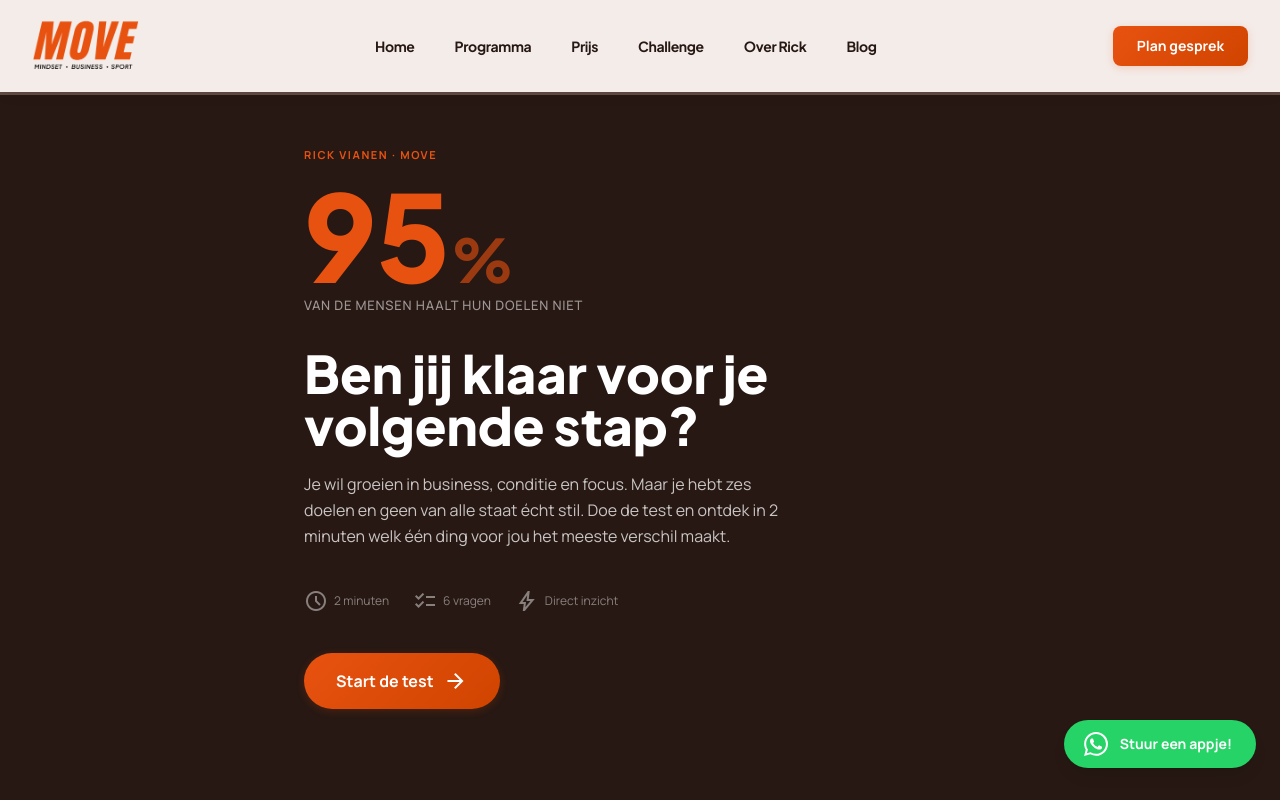
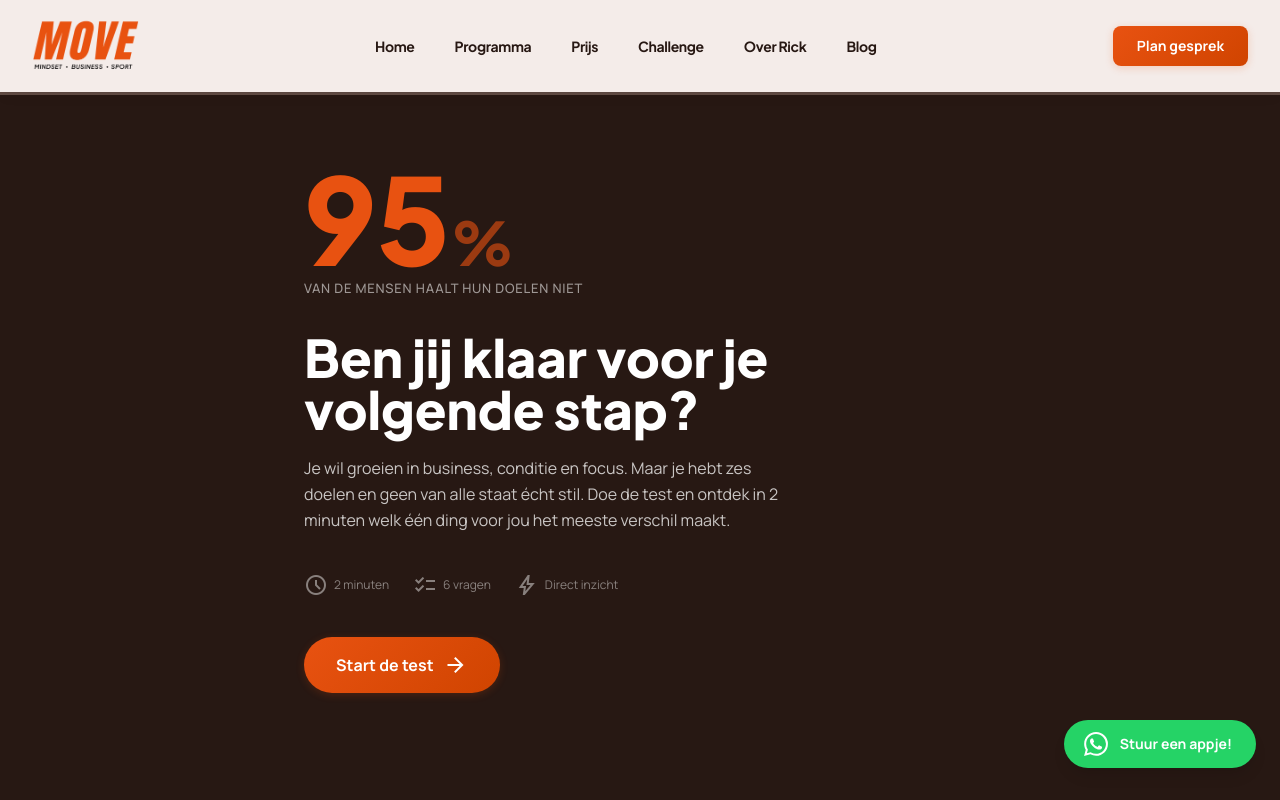
Before and after one commit to iwbtools-a11y/rick-vianen, a Next.js app: page /quiz in a window 1280 px wide. Shown: the top 800 px of the page. Built offline with nearby package versions, Linux system fonts and the light colour scheme.

Commit message:
Remove redundant "Rick Vianen · MOVE" label from quiz intro
Co-Authored-By: Claude Sonnet 4.6 <noreply@anthropic.com>

```diff
--- a/src/app/quiz/quiz-client.tsx
+++ b/src/app/quiz/quiz-client.tsx
@@ -296,10 +296,6 @@ export function QuizClient() {
           <>
           <section className="bg-on-surface min-h-screen flex items-center px-6 md:px-16 pt-[120px] pb-16">
             <div className="w-full max-w-2xl mx-auto">
-              <p className="text-[11px] font-bold tracking-[0.14em] uppercase text-primary mb-4">
-                Rick Vianen · MOVE
-              </p>
-
               <div
                 className="font-[family-name:var(--font-headline)] text-primary font-black leading-[0.9] mb-2"
                 style={{ fontSize: 'clamp(72px, 18vw, 120px)' }}
```
